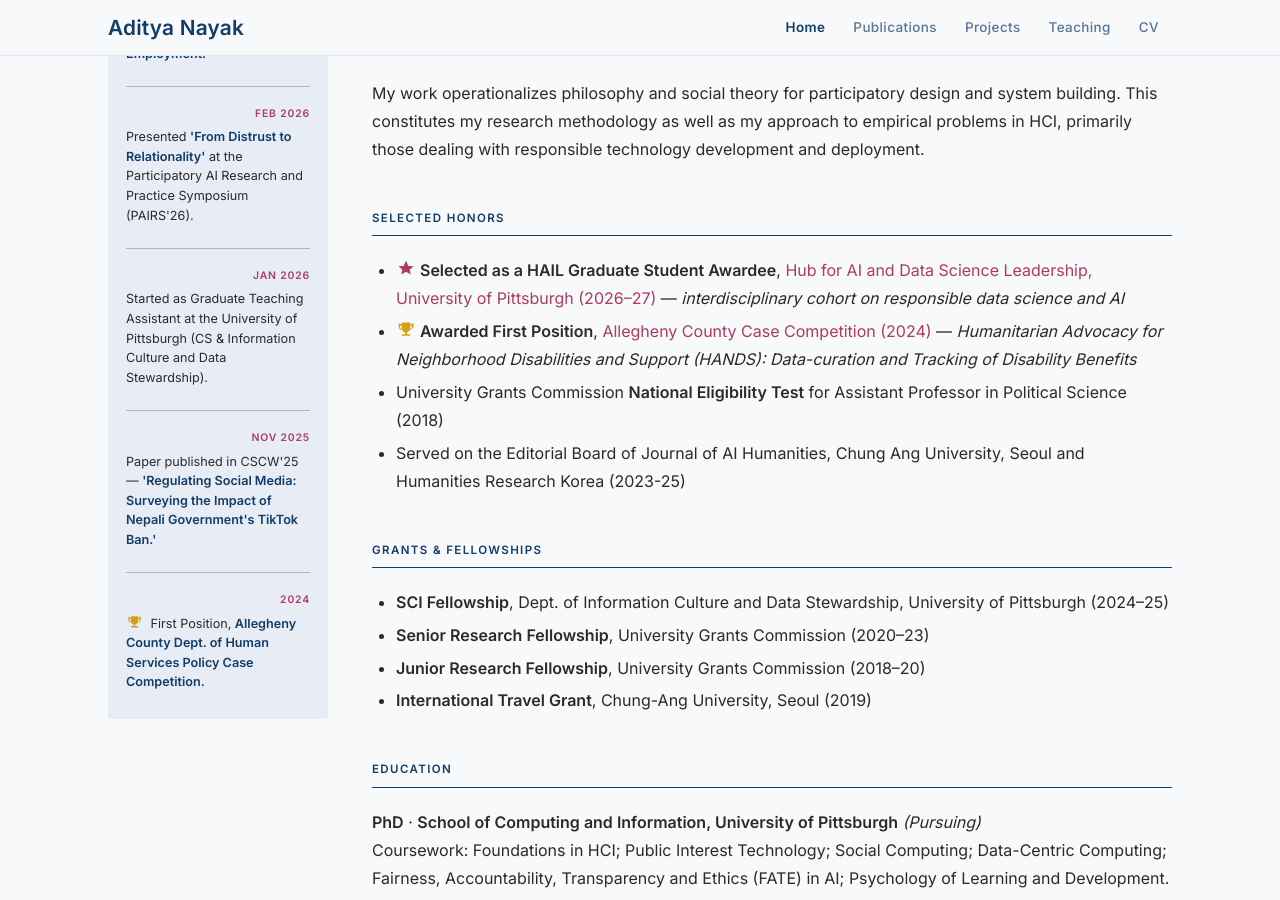
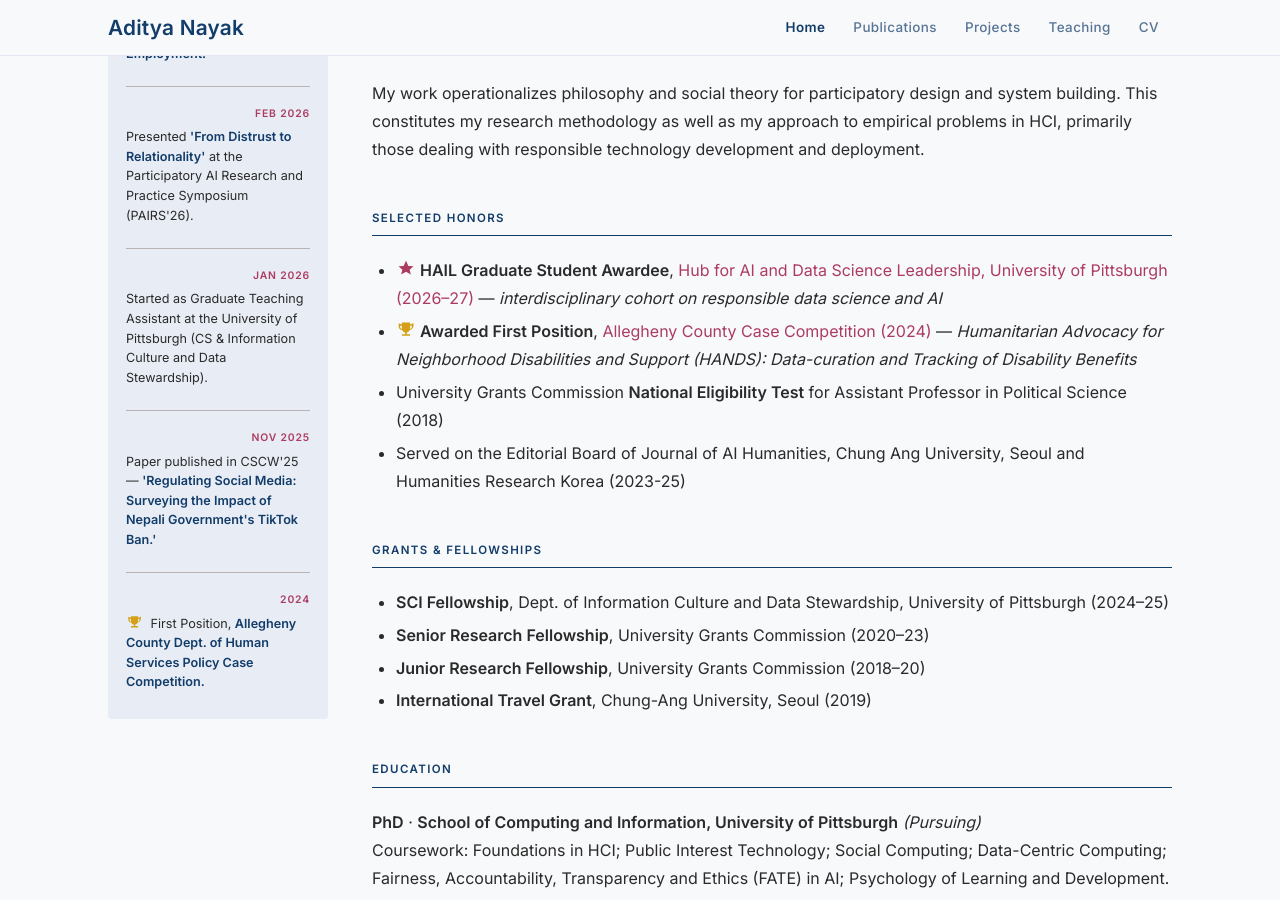
Before and after one commit to adityanayak-info/adityanayak-info.github.io, a Jekyll site: the page built from index.md, in a window 1280 px wide and 900 px high, scrolled down 1490 px. Built offline with Jekyll 4.4.1, drawn with Linux system fonts in a browser that asks for light colours.

Commit message:
Revise HAIL Graduate Student Awardee description
Updated the description of the HAIL Graduate Student Awardee honor to remove 'Selected as a'.

```diff
--- a/index.md
+++ b/index.md
@@ -89,7 +89,7 @@ My work operationalizes philosophy and social theory for participatory design an
 
 ## Selected Honors
 
-- <img src="/assets/img/star.svg" alt="" width="20" height="20" style="display:inline-block;vertical-align:-3px;margin-right:4px">**Selected as a HAIL Graduate Student Awardee**, [Hub for AI and Data Science Leadership, University of Pittsburgh (2026–27)](https://www.aihub.pitt.edu/building-knowledge/hail-graduate-student-awardee-program){:target="_blank"} — *interdisciplinary cohort on responsible data science and AI*
+- <img src="/assets/img/star.svg" alt="" width="20" height="20" style="display:inline-block;vertical-align:-3px;margin-right:4px">**HAIL Graduate Student Awardee**, [Hub for AI and Data Science Leadership, University of Pittsburgh (2026–27)](https://www.aihub.pitt.edu/building-knowledge/hail-graduate-student-awardee-program){:target="_blank"} — *interdisciplinary cohort on responsible data science and AI*
 - <img src="/assets/img/trophy.svg" alt="" width="20" height="20" style="display:inline-block;vertical-align:-3px;margin-right:4px">**Awarded First Position**, [Allegheny County Case Competition (2024)](https://www.sci.pitt.edu/news/sci-phd-student-wins-allegheny-county-competition-supporting-refugees){:target="_blank"} — *Humanitarian Advocacy for Neighborhood Disabilities and Support (HANDS): Data-curation and Tracking of Disability Benefits*
 - University Grants Commission **National Eligibility Test** for Assistant Professor in Political Science (2018)
 - Served on the Editorial Board of Journal of AI Humanities, Chung Ang University, Seoul and Humanities Research Korea (2023-25)
```
